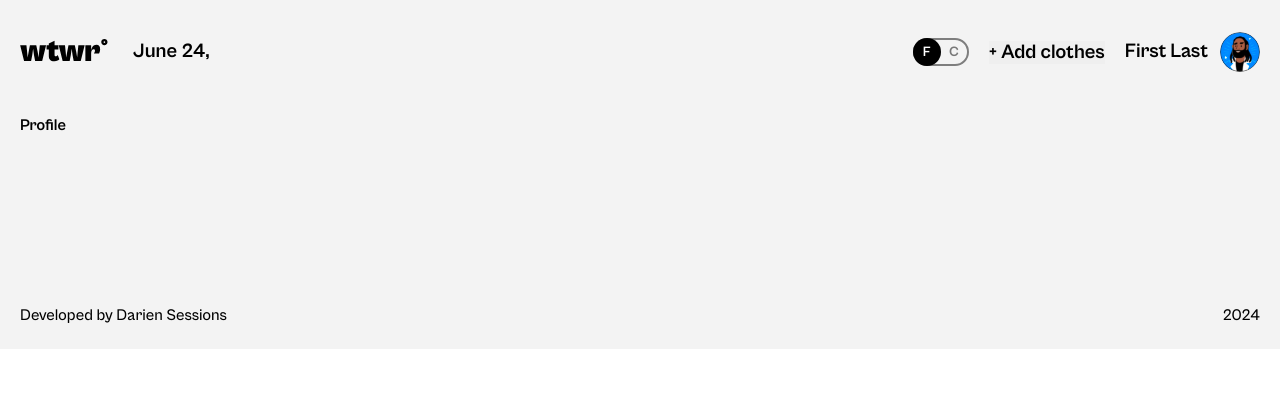
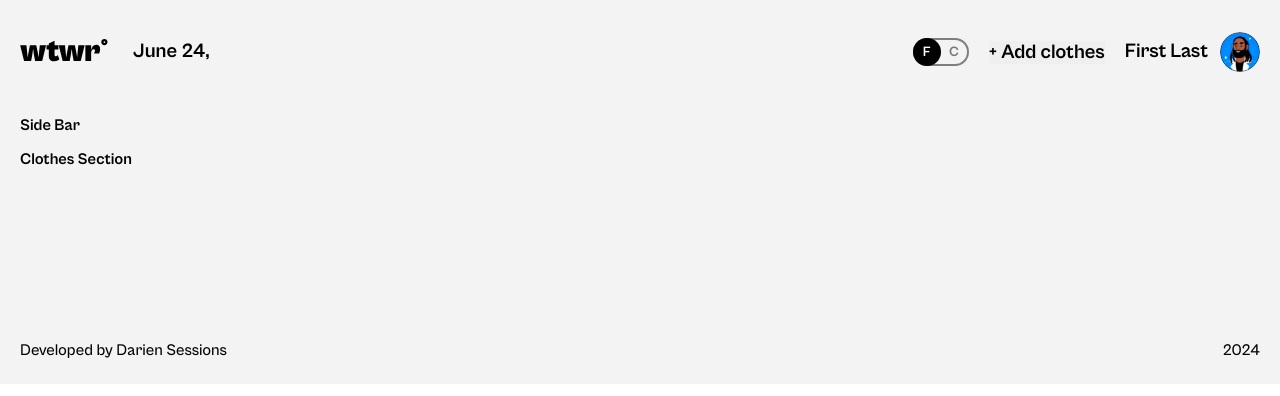
Before and after one commit to Dzari/se_project_react, a React (Vite) app: page /profile in a window 1280 px wide. Shown: the top 396 px of the page. Built offline with nearby package versions, Linux system fonts and the light colour scheme; no server answers.

Commit message:
creating and setting up the profile page

```diff
--- a/src/components/App/App.jsx
+++ b/src/components/App/App.jsx
@@ -4,6 +4,7 @@ import { Routes, Route } from 'react-router-dom';
 import './app.css';
 import Header from '../Header/Header';
 import Main from '../Main/main.jsx';
+import Profile from '../Profile/Profile.jsx';
 import Footer from '../Footer/Footer';
 import ModalWithForm from '../ModalWithForm/ModalWithForm.jsx';
 import ItemModal from '../ItemModal/ItemModal.jsx';
@@ -67,7 +68,7 @@ export default function App() {
                 />
               }
             />
-            <Route path="/profile" element={<p>Profile</p>} />
+            <Route path="/profile" element={<Profile />} />
           </Routes>
 
           <Footer />
--- /dev/null
+++ b/src/components/ClothesSection/ClothesSection.jsx
@@ -0,0 +1,11 @@
+import './clothesSection.css';
+
+const ClothesSection = () => {
+  return (
+    <div className="clothesSection">
+      <p>Clothes Section</p>
+    </div>
+  );
+};
+
+export default ClothesSection;
--- /dev/null
+++ b/src/components/Profile/Profile.jsx
@@ -0,0 +1,14 @@
+import ClothesSection from '../ClothesSection/ClothesSection';
+import SideBar from '../SideBar/SideBar';
+import './profile.css';
+
+const Profile = () => {
+  return (
+    <div className="profile">
+      <SideBar />
+      <ClothesSection />
+    </div>
+  );
+};
+
+export default Profile;
--- /dev/null
+++ b/src/components/SideBar/SideBar.jsx
@@ -0,0 +1,11 @@
+import './sideBar.css';
+
+const SideBar = () => {
+  return (
+    <div className="sideBar">
+      <p>Side Bar</p>
+    </div>
+  );
+};
+
+export default SideBar;
```
Also changed, not shown: src/components/ClothesSection/clothesSection.css (added), src/components/Profile/profile.css (added), src/components/SideBar/sideBar.css (added).
